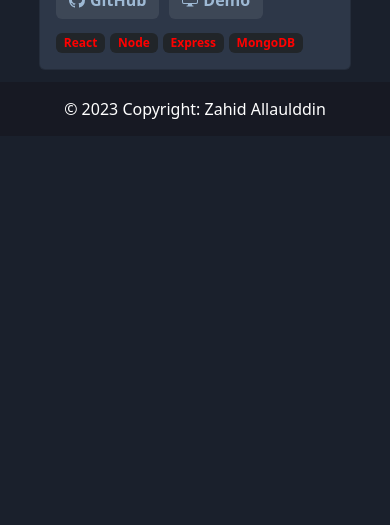
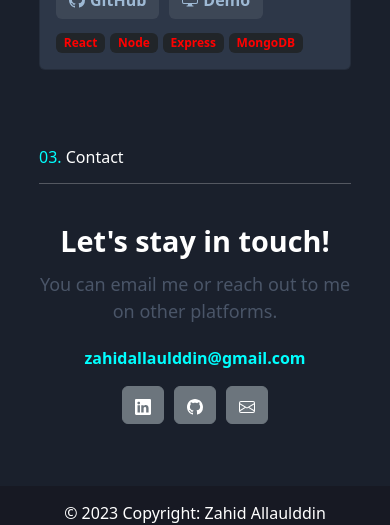
Before and after one commit to zahidala/Portfolio, a React (Create React App) app: page / in a window 390 px wide. Shown: the part 3209-3734 px from the top of the page. Before the commit the page ends 3345 px from the top, so only its background shows below. Built offline with nearby package versions, Linux system fonts and the light colour scheme; a web font is replaced by a local one.

Commit message:
Add contact section and further improve responsiveness for all devices

```diff
--- a/src/App.css
+++ b/src/App.css
@@ -30,7 +30,8 @@ body {
     color: rgba(0, 255, 255, 0.5) !important;
 } */
 
-.navbar-dark .navbar-nav .nav-link:focus, .navbar-dark .navbar-nav .nav-link:hover{
+.navbar-dark .navbar-nav .nav-link:focus,
+.navbar-dark .navbar-nav .nav-link:hover {
     color: aqua !important;
 }
 
@@ -57,36 +58,12 @@ body {
     margin-right: auto;
 }
 
-
-.typewriter h1 {
-    color: #fff;
-    /* font-family: monospace; */
-    overflow: hidden; /* Ensures the content is not revealed until the animation */
-    border-right: .05em solid aqua; /* The typwriter cursor */
-    white-space: nowrap; /* Keeps the content on a single line */
-    margin: 0 auto; /* Gives that scrolling effect as the typing happens */
-    /* letter-spacing: .15em; */ /* Adjust as needed */
-    animation:
-      typing 3.5s steps(40, end),
-      blink-caret .5s step-end infinite;
-}
-
-  /* The typing effect */
-  @keyframes typing {
-    from { width: 0 }
-    to { width: 100% }
-  }
-
-  /* The typewriter cursor effect */
-  @keyframes blink-caret {
-    from, to { border-color: transparent }
-    50% { border-color: aqua }
-  }
-
 .first_line,
 .second_line {
-    white-space: nowrap; /* keep text in one line */
-    overflow: hidden; /* hide text behind the cursor */
+    white-space: nowrap;
+    /* keep text in one line */
+    overflow: hidden;
+    /* hide text behind the cursor */
     margin: 0 auto;
     text-align: center;
     /* font-family: "Major Mono Display", monospace; */
@@ -97,39 +74,67 @@ body {
 .first_line {
     border-right: .05em solid transparent;
     /* define animation types for text + cursor */
-    animation: typewriter_1 3.5s steps(40,end) 1s 1 normal both,
-      first_cursor .5s steps(40) 10;
+    animation: typewriter_1 2.5s steps(40, end) 1s 1 normal both,
+        first_cursor .5s steps(40) 8;
 
 }
+
 .second_line {
     border-right: .05em solid transparent;
     /* define animation types for text + cursor */
-    animation: typewriter_2 3.5s steps(40,end) 1s 1 normal both,
+    animation: typewriter_2 2.5s steps(40, end) 1s 1 normal both,
         second_cursor .5s step-end infinite;
-    -webkit-animation-delay: 5s;
-    animation-delay: 5s;
+    -webkit-animation-delay: 4s;
+    animation-delay: 4s;
 }
 
 @keyframes typewriter_1 {
-    from { width: 0 }
-    to { width: 100% }
+    from {
+        width: 0
     }
+
+    to {
+        width: 100%
+    }
+}
+
 @keyframes typewriter_2 {
-    from { width: 0 }
-    to { width: 100% }
+    from {
+        width: 0
+    }
+
+    to {
+        width: 100%
+    }
 }
 
 @keyframes first_cursor {
-    from, to { border-color: transparent }
-    50% { border-color: aqua }
+
+    from,
+    to {
+        border-color: transparent
+    }
+
+    50% {
+        border-color: aqua
+    }
+
     51%,
     100% {
         border-color: transparent;
     }
 }
-  @keyframes second_cursor{
-    from, to { border-color: transparent }
-    50% { border-color: aqua }
+
+@keyframes second_cursor {
+
+    from,
+    to {
+        border-color: transparent
+    }
+
+    50% {
+        border-color: aqua
+    }
 }
 
 
@@ -234,9 +239,52 @@ body {
     color: red;
 }
 
-/* .footer-color {
-    background-color: black;
-} */
+.container-contact {
+    display: flex;
+    flex-direction: column;
+    justify-content: center;
+    align-content: center;
+    width: 50%;
+    margin-left: auto;
+    margin-right: auto;
+    padding-top: 6%;
+    padding-bottom: 5%;
+}
+
+.contact-content {
+    display: flex;
+    flex-direction: column;
+    justify-content: center;
+    margin-left: auto;
+    margin-right: auto;
+    gap: 5px;
+    padding-top: 5%;
+    padding-bottom: 3%;
+    text-align: center;
+}
+
+.contact-content h2 {
+    color: white;
+    font-weight: bold;
+    font-size: 1.8em;
+}
+
+.contact-content p {
+    color: #4A5568;
+    font-size: 1.25rem;
+}
+
+.contact-content a {
+    text-decoration: none;
+    color: aqua;
+    font-weight: bold;
+}
+
+.contact-content a:hover {
+    text-decoration: none;
+    color: rgb(53, 135, 135);
+    font-weight: bold;
+}
 
 footer {
     padding-top: 3%;
@@ -254,8 +302,90 @@ footer {
     padding-bottom: 15px;
 }
 
-/* Small devices (landscape phones, 576px and up) */
-@media (max-width: 576px) {
+
+/* XX-Large devices (larger desktops, 1400px and up)*/
+@media (min-width: 1400px) {
+    .container-about {
+        width: 40%;
+    }
+
+    .container-projects{
+        width: 40%;
+    }
+
+    .container p {
+        width: 50%;
+    }
+
+    .container-contact {
+        width: 40%;
+    }
+}
+
+/* Large screens */
+@media screen and (min-width: 1200px) {
+
+    /* CSS rules for large screens */
+    .container-about {
+        width: 50%;
+    }
+
+    .container-projects {
+        width: 50%;
+    }
+
+    .container p {
+        width: 60%;
+    }
+
+    .container-contact {
+        width: 50%;
+    }
+}
+
+/* Medium screens */
+@media screen and (min-width: 992px) and (max-width: 1199px) {
+
+    /* CSS rules for medium screens */
+    .container-about {
+        width: 50%;
+    }
+
+    .container-projects {
+        width: 50%;
+    }
+
+    .container p {
+        width: 60%;
+    }
+
+    .container-contact {
+        width: 50%;
+    }
+}
+
+/* Small screens */
+@media screen and (min-width: 768px) and (max-width: 991px) {
+
+    /* CSS rules for small screens */
+    .container-about {
+        width: 80%;
+    }
+
+    .container-projects {
+        width: 80%;
+    }
+
+    .container-contact {
+        width: 80%;
+        padding-top: 10%;
+    }
+}
+
+/* Large smartphones */
+@media screen and (min-width: 481px) and (max-width: 767px) {
+
+    /* CSS rules for large smartphones */
     .first_line h1,
     .second_line h1 {
         font-size: 1.4rem;
@@ -282,70 +412,74 @@ footer {
     .badges {
         padding-top: 5%;
     }
+
+    .container-contact {
+        width: 80%;
+        padding-top: 15%;
     }
 
-@media (min-width: 576px) {
+    .container-contact .container-button {
+        padding-top: 2%;
+        padding-bottom: 10%;
+    }
+
+    .contact-content p {
+        font-size: 18px;
+    }
+}
+
+/* Small smartphones */
+@media screen and (max-width: 480px) {
+
+    /* CSS rules for small smartphones */
+    .first_line h1,
+    .second_line h1 {
+        font-size: 1.4rem;
+        line-height: 1.2;
+    }
+
     .container-about {
         width: 80%;
     }
 
     .container-projects {
         width: 80%;
+        padding-top: 10%;
+
+    }
+
+    .split-about {
+        display: flex;
+        align-items: center;
+        flex-direction: column;
+        gap: 3rem;
+    }
+
+    .badges {
+        padding-top: 5%;
+    }
+
+    .container-contact {
+        width: 80%;
+        padding-top: 20%;
+    }
+
+    .container-contact .container-button {
+        padding-top: 2%;
+        padding-bottom: 10%;
+    }
+
+    .contact-content p {
+        font-size: 18px;
     }
 }
 
-/* Medium devices (tablets, 768px and up) */
-@media (min-width: 768px) {
-    .container-about {
-        width: 80%;
-    }
+/* Tablets in landscape orientation */
+/* @media screen and (min-width: 768px) and (max-width: 991px) and (orientation: landscape) { */
+    /* CSS rules for tablets in landscape orientation */
+/* } */
 
-    .container-projects {
-        width: 80%;
-    }
-}
-
-/* Large devices (desktops, 992px and up) */
-@media (min-width: 992px) {
-    .container-about{
-        width: 50%;
-    }
-
-    .container-projects{
-        width: 50%;
-    }
-
-    .container p {
-        width: 60%;
-    }
-}
-
-/* X-Large devices (large desktops, 1200px and up) */
-@media (min-width: 1200px) {
-    .container-about {
-        width: 50%;
-    }
-
-    .container-projects{
-        width: 50%;
-    }
-
-    .container p {
-        width: 60%;
-    }
-}
-
-/* XX-Large devices (larger desktops, 1400px and up)*/
-@media (min-width: 1400px) {
-    .container-about {
-        width: 40%;
-    }
-
-    .container-projects{
-        width: 40%;
-    }
-
-    .container p {
-        width: 50%;
-    }
-}
+/* Tablets in portrait orientation */
+/* @media screen and (min-width: 481px) and (max-width: 767px) and (orientation: portrait) { */
+    /* CSS rules for tablets in portrait orientation */
+/* } */
--- a/src/App.js
+++ b/src/App.js
@@ -6,6 +6,7 @@ import Projects from './Components/Projects'
 import Footer from './Components/Footer'
 import 'bootstrap/dist/css/bootstrap.min.css';
 import './App.css'
+import Contact from './Components/Contact';
 
 export default function App() {
   return (
@@ -14,6 +15,7 @@ export default function App() {
     <Hero />
     <About />
     <Projects />
+    <Contact />
     <Footer />
     </>
   )
--- /dev/null
+++ b/src/Components/Contact.js
@@ -0,0 +1,34 @@
+import React from 'react'
+import { Button } from 'react-bootstrap'
+
+export default function Contact() {
+    return (
+        <div className='container-contact'>
+            <h6 style={{ color: 'white' }}><span style={{ color: 'aqua' }}>03.</span> Contact <hr /></h6>
+            <div className='contact-content'>
+                <h2>
+                    Let's stay in touch!
+                </h2>
+                <p>You can email me or reach out to me on other platforms.</p>
+                <a href="mailto:zahidallaulddin@gmail.com">zahidallaulddin@gmail.com</a>
+            </div>
+            <div className="container-button">
+                <Button href="https://linkedin.com/in/zahidallaulddin" target='_blank' type="button" className="btn btn-secondary">
+                    <svg xmlns="http://www.w3.org/2000/svg" width="16" height="16" fill="currentColor" class="bi bi-linkedin" viewBox="0 0 16 16">
+                        <path d="M0 1.146C0 .513.526 0 1.175 0h13.65C15.474 0 16 .513 16 1.146v13.708c0 .633-.526 1.146-1.175 1.146H1.175C.526 16 0 15.487 0 14.854V1.146zm4.943 12.248V6.169H2.542v7.225h2.401zm-1.2-8.212c.837 0 1.358-.554 1.358-1.248-.015-.709-.52-1.248-1.342-1.248-.822 0-1.359.54-1.359 1.248 0 .694.521 1.248 1.327 1.248h.016zm4.908 8.212V9.359c0-.216.016-.432.08-.586.173-.431.568-.878 1.232-.878.869 0 1.216.662 1.216 1.634v3.865h2.401V9.25c0-2.22-1.184-3.252-2.764-3.252-1.274 0-1.845.7-2.165 1.193v.025h-.016a5.54 5.54 0 0 1 .016-.025V6.169h-2.4c.03.678 0 7.225 0 7.225h2.4z"></path>
+                    </svg>
+                </Button>
+                <Button href="https://github.com/zahidala" target='_blank' type="button" className="btn btn-secondary">
+                    <svg xmlns="http://www.w3.org/2000/svg" width="16" height="16" fill="currentColor" class="bi bi-github" viewBox="0 0 16 16">
+                        <path d="M8 0C3.58 0 0 3.58 0 8c0 3.54 2.29 6.53 5.47 7.59.4.07.55-.17.55-.38 0-.19-.01-.82-.01-1.49-2.01.37-2.53-.49-2.69-.94-.09-.23-.48-.94-.82-1.13-.28-.15-.68-.52-.01-.53.63-.01 1.08.58 1.23.82.72 1.21 1.87.87 2.33.66.07-.52.28-.87.51-1.07-1.78-.2-3.64-.89-3.64-3.95 0-.87.31-1.59.82-2.15-.08-.2-.36-1.02.08-2.12 0 0 .67-.21 2.2.82.64-.18 1.32-.27 2-.27.68 0 1.36.09 2 .27 1.53-1.04 2.2-.82 2.2-.82.44 1.1.16 1.92.08 2.12.51.56.82 1.27.82 2.15 0 3.07-1.87 3.75-3.65 3.95.29.25.54.73.54 1.48 0 1.07-.01 1.93-.01 2.2 0 .21.15.46.55.38A8.012 8.012 0 0 0 16 8c0-4.42-3.58-8-8-8z"></path>
+                    </svg>
+                </Button>
+                <Button href="mailto:zahidallaulddin@gmail.com" target='_blank' type="button" className="btn btn-secondary">
+                    <svg xmlns="http://www.w3.org/2000/svg" width="16" height="16" fill="currentColor" class="bi bi-envelope" viewBox="0 0 16 16">
+                        <path d="M0 4a2 2 0 0 1 2-2h12a2 2 0 0 1 2 2v8a2 2 0 0 1-2 2H2a2 2 0 0 1-2-2V4Zm2-1a1 1 0 0 0-1 1v.217l7 4.2 7-4.2V4a1 1 0 0 0-1-1H2Zm13 2.383-4.708 2.825L15 11.105V5.383Zm-.034 6.876-5.64-3.471L8 9.583l-1.326-.795-5.64 3.47A1 1 0 0 0 2 13h12a1 1 0 0 0 .966-.741ZM1 11.105l4.708-2.897L1 5.383v5.722Z"></path>
+                    </svg>
+                </Button>
+            </div>
+        </div>
+    )
+}
```
Lines whose indentation alone changed are shown as unchanged.
